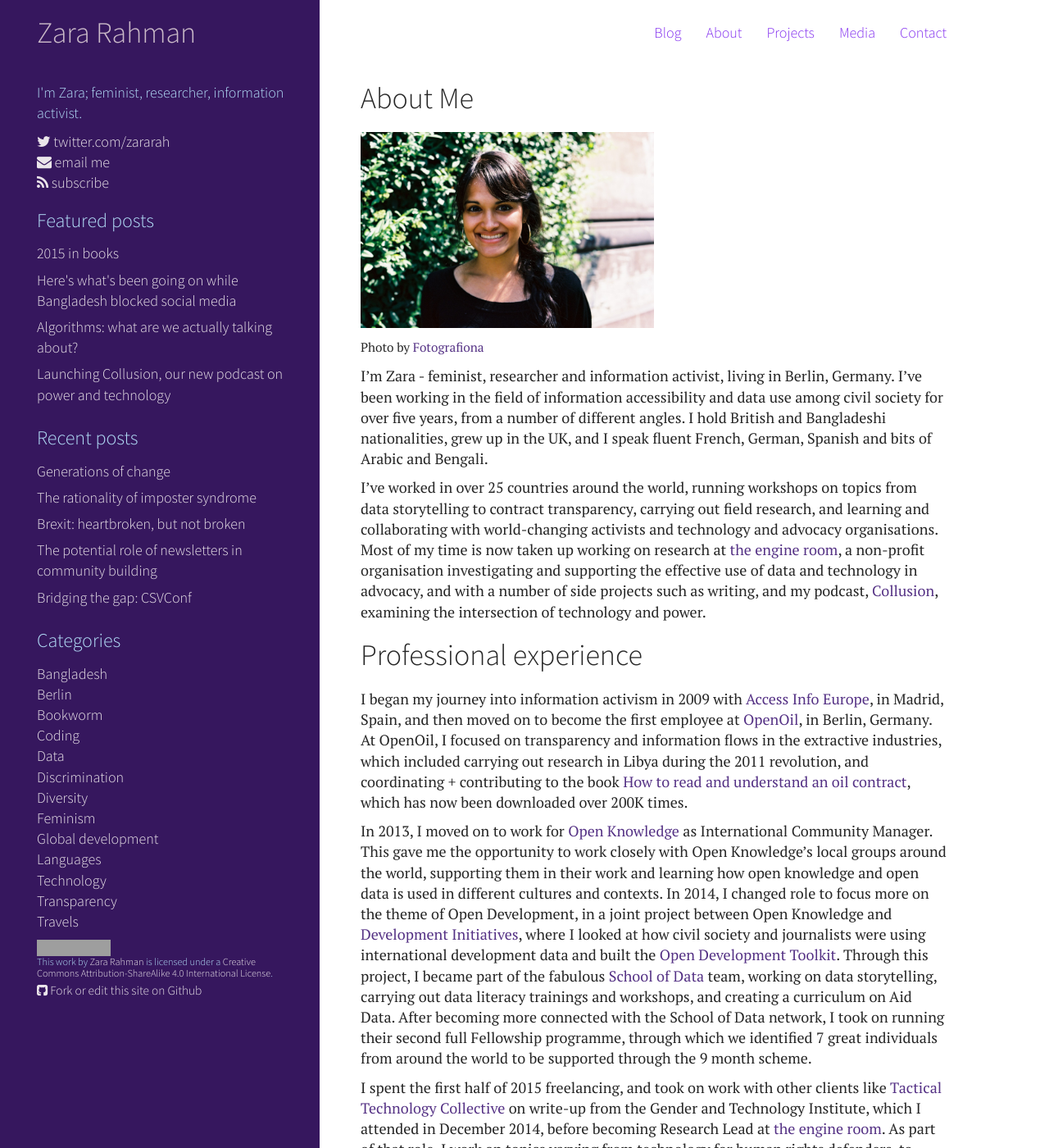
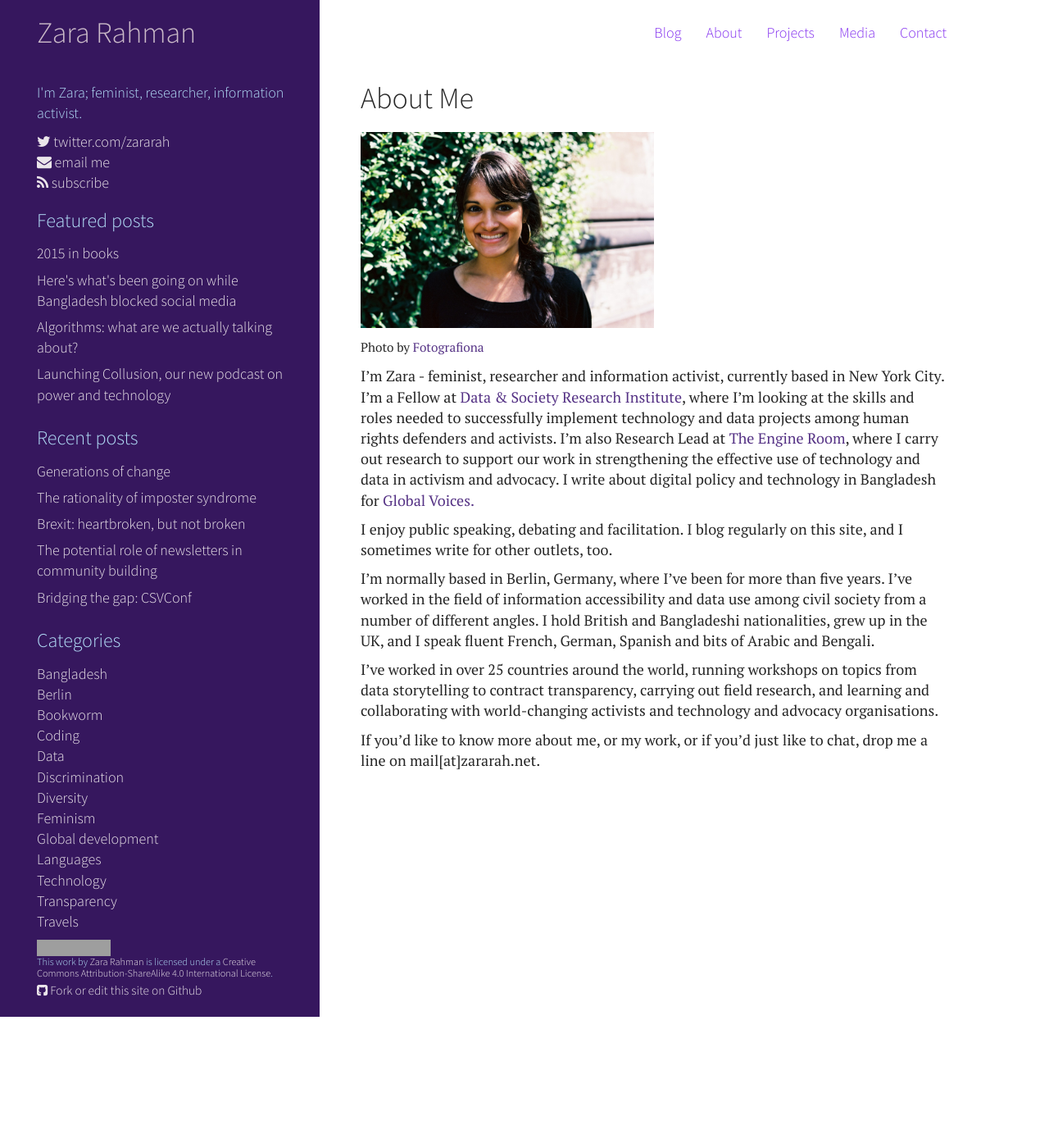
Before and after one commit to zararah/zararah.net, a Jekyll site: the page built from about/index.md, in a window 1280 px wide and 1400 px high. Shown: the whole window at 82% size. Built offline with Jekyll 4.4.1, drawn with Linux system fonts in a browser that asks for light colours; Markdown is read by kramdown in place of the engine named in the settings; some of the changed text lies outside the part shown; grey boxes are pictures that could not be loaded.

Commit message:
Update about page

```diff
--- a/about/index.md
+++ b/about/index.md
@@ -9,21 +9,12 @@
 
 <small>Photo by <a href="http://arduina.net/">Fotografiona</a></small>
 
-I'm Zara - feminist, researcher and information activist, living in Berlin, Germany. I've been working in the field of information accessibility and data use among civil society for over five years, from a number of different angles. I hold British and Bangladeshi nationalities, grew up in the UK, and I speak fluent French, German, Spanish and bits of Arabic and Bengali.
+I'm Zara - feminist, researcher and information activist, currently based in New York City. I'm a Fellow at [Data & Society Research Institute](datasociety.net), where I'm looking at the skills and roles needed to successfully implement technology and data projects among human rights defenders and activists. I'm also Research Lead at [The Engine Room](theengineroom.org), where I carry out research to support our work in strengthening the effective use of technology and data in activism and advocacy. I write about digital policy and technology in Bangladesh for [Global Voices.](globalvoices.org/author/zararahman/)
 
-I've worked in over 25 countries around the world, running workshops on topics from data storytelling to contract transparency, carrying out field research, and learning and collaborating with world-changing activists and technology and advocacy organisations. Most of my time is now taken up working on research at [the engine room](http://theengineroom.org/), a non-profit organisation investigating and supporting the effective use of data and technology in advocacy, and with a number of side projects such as writing, and my podcast, [Collusion](https://soundcloud.com/collusion), examining the intersection of technology and power.
+I enjoy public speaking, debating and facilitation. I blog regularly on this site, and I sometimes write for other outlets, too.
 
+I'm normally based in Berlin, Germany, where I've been for more than five years. I've worked in the field of information accessibility and data use among civil society from a number of different angles. I hold British and Bangladeshi nationalities, grew up in the UK, and I speak fluent French, German, Spanish and bits of Arabic and Bengali.
 
-## Professional experience
-
-I began my journey into information activism in 2009 with [Access Info Europe](http://www.access-info.org/), in Madrid, Spain, and then moved on to become the first employee at [OpenOil](http://openoil.net), in Berlin, Germany. At OpenOil, I focused on transparency and information flows in the extractive industries, which included carrying out research in Libya during the 2011 revolution, and coordinating + contributing to the book [How to read and understand an oil contract](http://contracts.openoil.net), which has now been downloaded over 200K times.
-
-In 2013, I moved on to work for [Open Knowledge](http://okfn.org) as International Community Manager. This gave me the opportunity to work closely with Open Knowledge's local groups around the world, supporting them in their work and learning how open knowledge and open data is used in different cultures and contexts. In 2014, I changed role to focus more on the theme of Open Development, in a joint project between Open Knowledge and [Development Initiatives](http://devinit.org), where I looked at how civil society and journalists were using international development data and built the [Open Development Toolkit](http://opendevtoolkit.net). Through this project, I became part of the fabulous [School of Data](http://schoolofdata.org) team, working on data storytelling, carrying out data literacy trainings and workshops, and creating a curriculum on Aid Data. After becoming more connected with the School of Data network, I took on running their second full Fellowship programme, through which we identified 7 great individuals from around the world to be supported through the 9 month scheme.
-
-I spent the first half of 2015 freelancing, and took on work with other clients like [Tactical Technology Collective](tacticaltech.org) on write-up from the Gender and Technology Institute, which I attended in December 2014, before becoming Research Lead at [the engine room](http://theengineroom.org/). As part of that role, I work on topics varying from technology for human rights defenders, to responsible data challenges, to gender and women's rights activism.
-
-In 2015, I started a podcast, [Collusion](https://soundcloud.com/collusion), with Luiza Prado, where we explore the relationship between technology and power in the past, and subsequent effects on our relationship with technology today, focusing on global south countries. You can listen to [why we started it](https://soundcloud.com/collusion/pilot-episode) - and, as part of our quest to make these kinds of topics more accessible, we're collating [research and links that we come across on a Tumblr](http://collusionpodcast.tumblr.com/).
-
-I blog regularly on this site, and recently started writing more for other outlets, like [Global Voices](https://globalvoices.org/author/zararahman/) and the [Guardian Global Development network.](http://www.theguardian.com/global-development-professionals-network/2016/feb/03/five-ways-tech-crowdsourcing-womens-empowerment)
+I've worked in over 25 countries around the world, running workshops on topics from data storytelling to contract transparency, carrying out field research, and learning and collaborating with world-changing activists and technology and advocacy organisations.
 
 If you'd like to know more about me, or my work, or if you'd just like to chat, drop me a line on mail[at]zararah.net.
```
